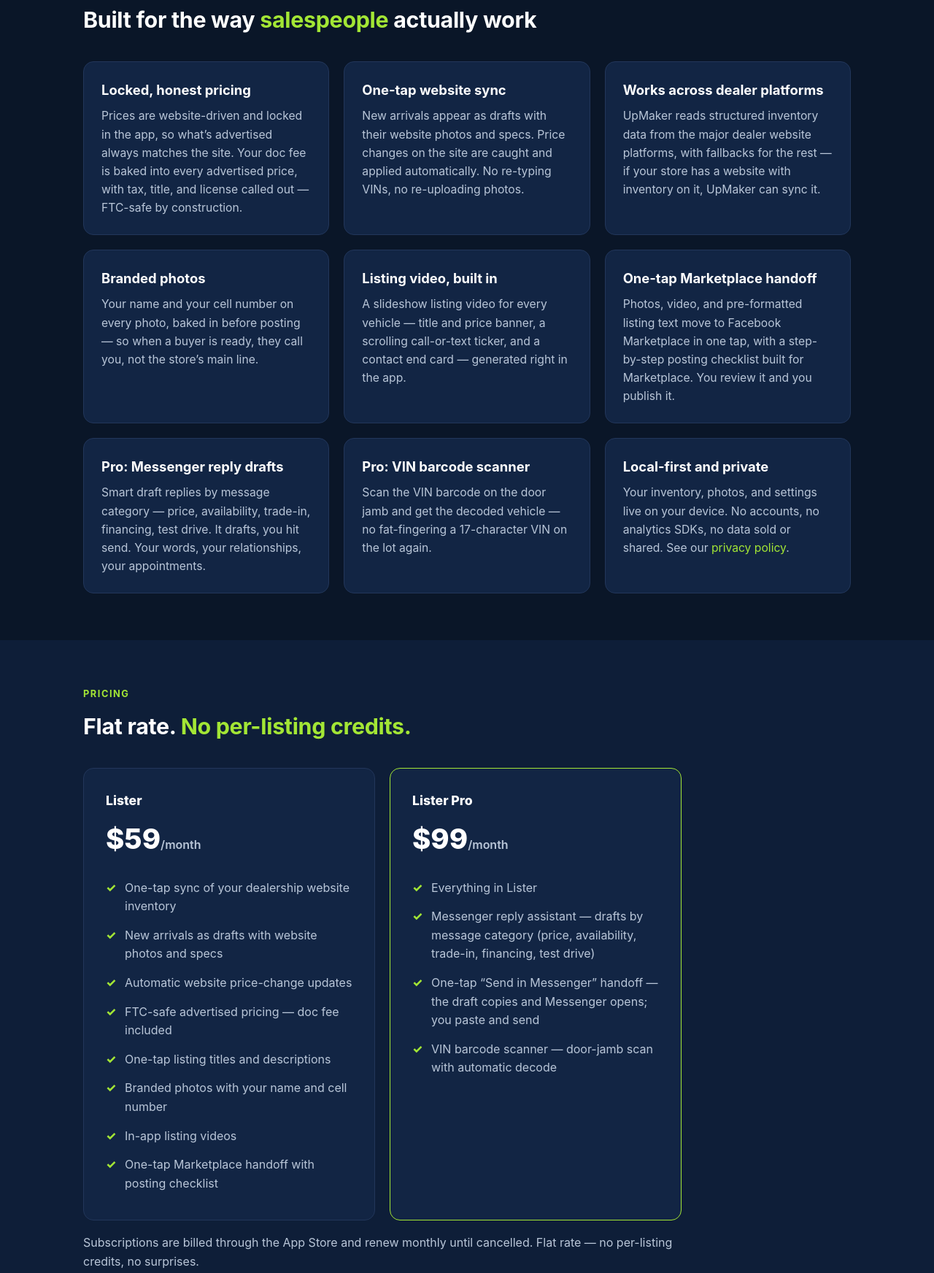
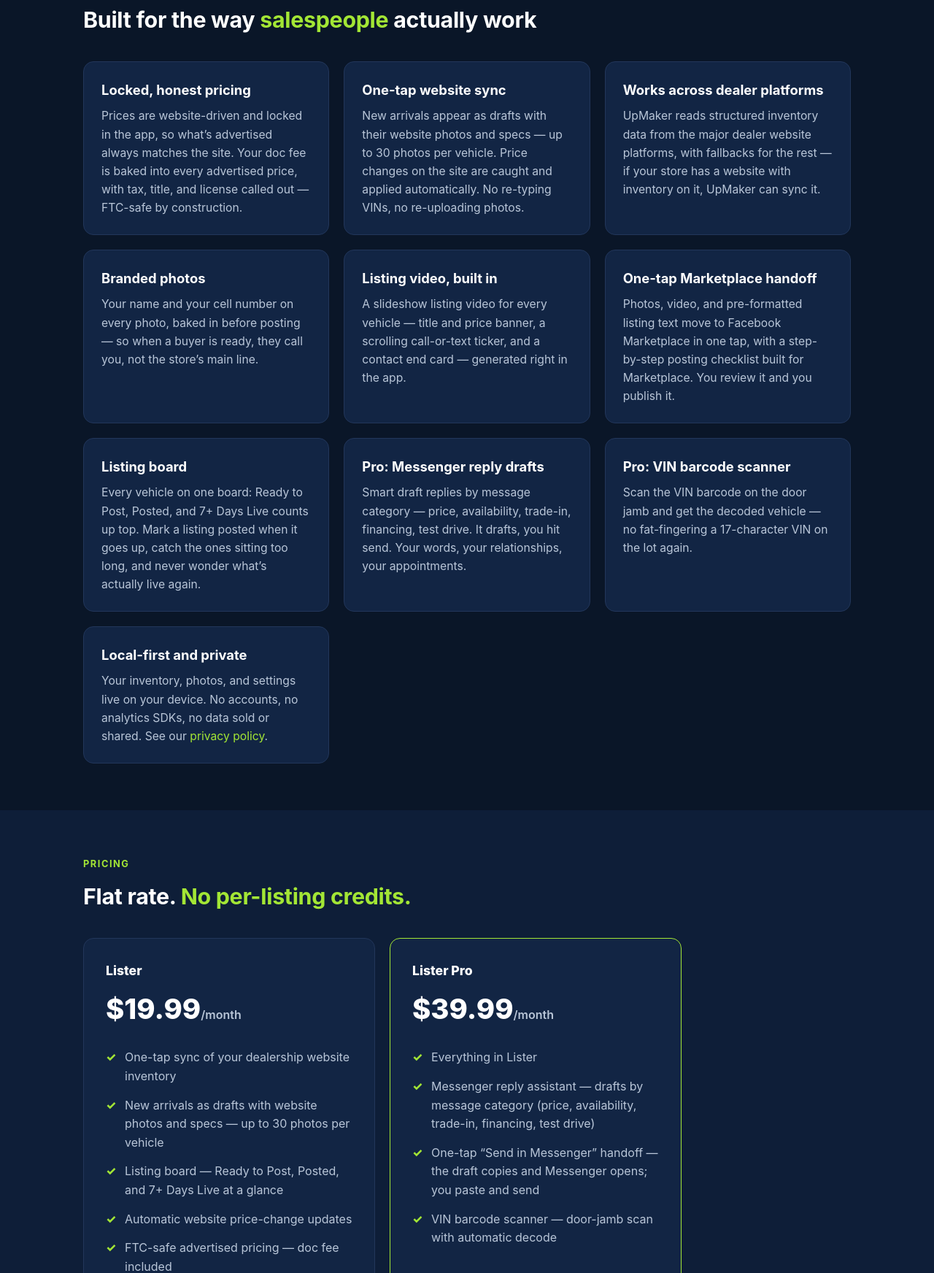
Before and after one commit to dmathis44/upmaker-website, a plain HTML site: page index.html in a window 1280 px wide. Shown: the part 1443-3187 px from the top of the page at 73% size. Drawn offline with Linux system fonts and the light colour scheme.

Commit message:
Update pricing to $19.99/$39.99, add Listing Board and Share & Earn

```diff
--- a/index.html
+++ b/index.html
@@ -4,7 +4,7 @@
 <meta charset="UTF-8">
 <meta name="viewport" content="width=device-width, initial-scale=1.0">
 <title>UpMaker — The Listing Machine for Car Salespeople</title>
-<meta name="description" content="UpMaker by UpMaker Inc. syncs your dealership website inventory and turns it into Facebook Marketplace listings with your name on them. Lister $59/mo, Lister Pro $99/mo.">
+<meta name="description" content="UpMaker by UpMaker Inc. syncs your dealership website inventory and turns it into Facebook Marketplace listings with your name on them. Lister $19.99/mo, Lister Pro $39.99/mo.">
 <link rel="icon" type="image/png" href="assets/AppIcon-rounded.png">
 <link rel="stylesheet" href="styles.css">
 </head>
@@ -79,7 +79,7 @@
         </div>
         <div class="card">
           <h3>One-tap website sync</h3>
-          <p>New arrivals appear as drafts with their website photos and specs. Price changes on the site are caught and applied automatically. No re-typing VINs, no re-uploading photos.</p>
+          <p>New arrivals appear as drafts with their website photos and specs &mdash; up to 30 photos per vehicle. Price changes on the site are caught and applied automatically. No re-typing VINs, no re-uploading photos.</p>
         </div>
         <div class="card">
           <h3>Works across dealer platforms</h3>
@@ -96,6 +96,10 @@
         <div class="card">
           <h3>One-tap Marketplace handoff</h3>
           <p>Photos, video, and pre-formatted listing text move to Facebook Marketplace in one tap, with a step-by-step posting checklist built for Marketplace. You review it and you publish it.</p>
+        </div>
+        <div class="card">
+          <h3>Listing board</h3>
+          <p>Every vehicle on one board: Ready to Post, Posted, and 7+ Days Live counts up top. Mark a listing posted when it goes up, catch the ones sitting too long, and never wonder what&rsquo;s actually live again.</p>
         </div>
         <div class="card">
           <h3>Pro: Messenger reply drafts</h3>
@@ -121,10 +125,11 @@
       <div class="grid pricing">
         <div class="price-card">
           <div class="tier">Lister</div>
-          <div class="price">$59<small>/month</small></div>
+          <div class="price">$19.99<small>/month</small></div>
           <ul>
             <li>One-tap sync of your dealership website inventory</li>
-            <li>New arrivals as drafts with website photos and specs</li>
+            <li>New arrivals as drafts with website photos and specs &mdash; up to 30 photos per vehicle</li>
+            <li>Listing board &mdash; Ready to Post, Posted, and 7+ Days Live at a glance</li>
             <li>Automatic website price-change updates</li>
             <li>FTC-safe advertised pricing &mdash; doc fee included</li>
             <li>One-tap listing titles and descriptions</li>
@@ -135,7 +140,7 @@
         </div>
         <div class="price-card pro">
           <div class="tier">Lister Pro</div>
-          <div class="price">$99<small>/month</small></div>
+          <div class="price">$39.99<small>/month</small></div>
           <ul>
             <li>Everything in Lister</li>
             <li>Messenger reply assistant &mdash; drafts by message category (price, availability, trade-in, financing, test drive)</li>
@@ -145,6 +150,7 @@
         </div>
       </div>
       <p class="price-note">Subscriptions are billed through the App Store and renew monthly until cancelled. Flat rate &mdash; no per-listing credits, no surprises.</p>
+      <p class="price-note"><strong>Share &amp; Earn:</strong> every user gets a personal code in the app. Share it with a friend &mdash; when they subscribe with your code and their first paid month completes, you <em>both</em> get 50% off your next month. Referral discounts switch on at App Store launch.</p>
     </div>
   </section>
 
```
Also changed, not shown: privacy.html (+3 -2 lines), support.html (+7 -2 lines).
